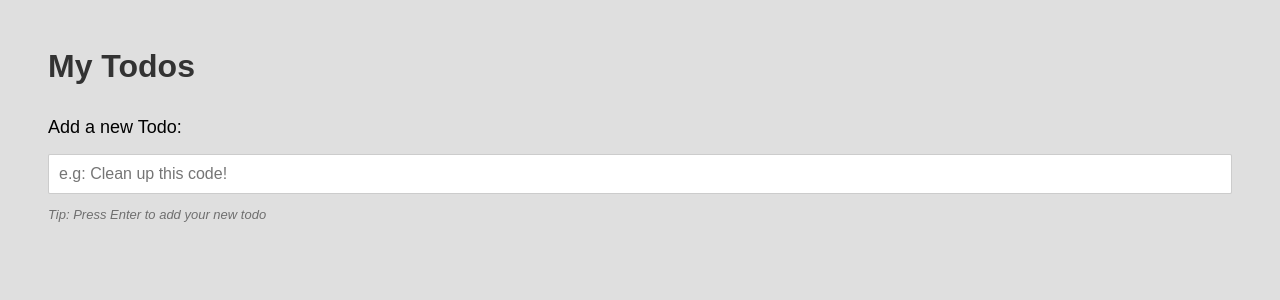
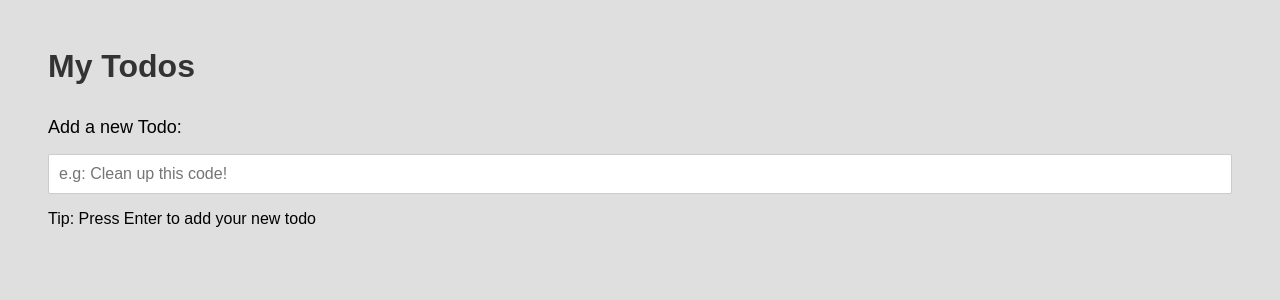
Before and after one commit to kambanwait/react-todo, a React (Create React App) app: page / in a window 1280 px wide. Shown: the top 300 px of the page. Built offline with nearby package versions, Linux system fonts and the light colour scheme.

Commit message:
Udpates class name for small copy to BEM naming

```diff
--- a/src/components/TodoForm.js
+++ b/src/components/TodoForm.js
@@ -43,7 +43,7 @@ function TodoForm (props) {
         onChange={handleOnInputChange}
       />
 
-      <p className='small'>Tip: Press Enter to add your new todo</p>
+      <p className='copy--small'>Tip: Press Enter to add your new todo</p>
     </form>
   )
 }
```
